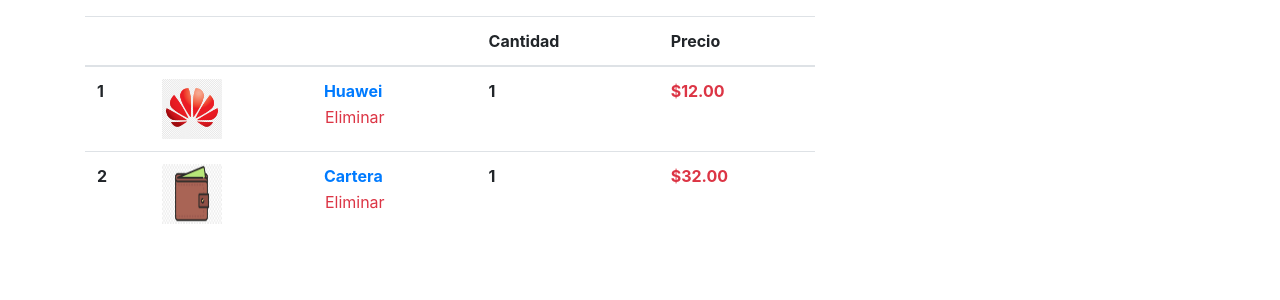
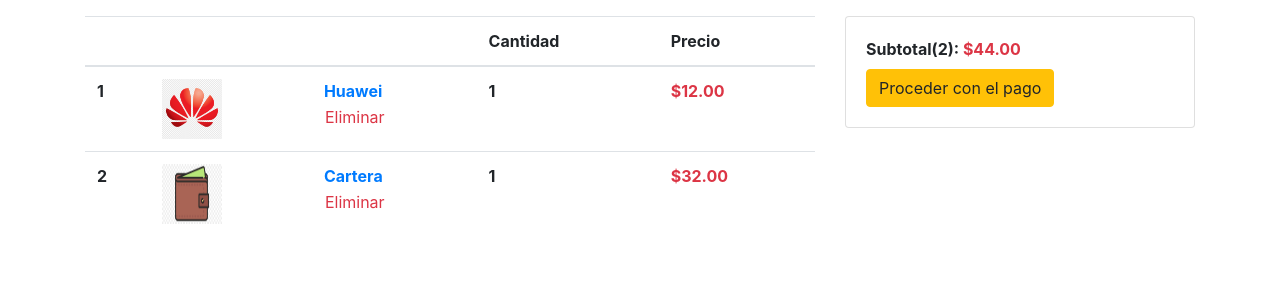
Before and after one commit to santiagoroncancio/pdjango, a Django app: template storeofllano/carts/templates/carts/cart.html in a window 1280 px wide. Shown: the part 56-356 px from the top of the page. Run offline with Django 3.2, Linux system fonts and the light colour scheme; the template is opened without the code that fills it: values that come from a table or form of the project are taken from there, others are empty; data comes from the database, SQL or seed files in the repository; both versions use the stored data as it was after the commit; some libraries are stand-ins or nearby versions.

Commit message:
Se incluyo el calcular el total

```diff
--- a/storeofllano/carts/models.py
+++ b/storeofllano/carts/models.py
@@ -1,10 +1,11 @@
 import uuid
+import decimal
 
 from django.db import models
 from users.models import User
 from products.models import Product
 
-from django.db.models.signals import pre_save
+from django.db.models.signals import pre_save, m2m_changed
 
 class Cart(models.Model):
     cart_id = models.CharField(max_length=100, null=False, blank=False, unique=True)
@@ -14,12 +15,30 @@ class Cart(models.Model):
     total = models.DecimalField(default=0.0, max_digits=8, decimal_places=2)
     created_at = models.DateTimeField(auto_now_add=True)
 
+    FEE = 0.05 #5% de comisión
+
     def __str__(self):
         return self.cart_id
 
+    def update_totals(self):
+        self.update_subtotal()
+        self.update_total()
+
+    def update_subtotal(self):
+        self.subtotal = sum([product.price for product in self.products.all()])
+        self.save()
+
+    def update_total(self):
+        self.total = self.subtotal + (self.subtotal * decimal.Decimal(Cart.FEE))
+        self.save()
 
 def set_cart_id(sender, instance, *args, **kwargs):
     if not instance.cart_id:
         instance.cart_id = str(uuid.uuid4())
 
+def update_totals(sender, instance, action, *args, **kwargs):
+    if action == 'post_add' or action == 'post_remove' or action == 'post_clear':
+        instance.update_totals()
+
 pre_save.connect(set_cart_id, sender=Cart)
+m2m_changed.connect(update_totals, sender=Cart.products.through)
--- a/storeofllano/carts/templates/carts/add.html
+++ b/storeofllano/carts/templates/carts/add.html
@@ -20,5 +20,11 @@
         <div class="font-weight-bold text-danger">
             {{ product.price | price_format }}
         </div>
+        <div class="mt-2">
+            <a href="{% url 'carts:cart' %}" class="btn btn-info">Ver carrito</a>
+        </div>
+        <div>
+            <a href="{% url 'index' %}">Seguir comprando</a>
+        </div>
     </div>
 {% endblock %}
--- a/storeofllano/carts/templates/carts/cart.html
+++ b/storeofllano/carts/templates/carts/cart.html
@@ -43,14 +43,27 @@
     </table>
 </div>
 <div class="col">
-
+    <div class="card">
+        <div class="card-body">
+            <div class="font-weight-bold">
+                Subtotal({{ cart.products.count }}): <span class="text-danger">
+                    {{cart.subtotal | price_format}}
+                </span>
+            </div>
+            <div class="mt-2">
+                <a href="#" class="btn btn-warning">
+                    Proceder con el pago
+                </a>
+            </div>
+        </div>
+    </div>
 </div>
 {% else %}
 <div class="col">
     <p class="h3">
         Tu carrito de compras está vacio.
     </p>
-    <a href="{% url 'index' %}">Seguir comprando</a>
+    <a href="{% url 'index' %}" class="mt-2">Seguir comprando</a>
 </div>
 {% endif %}
 
--- a/storeofllano/carts/views.py
+++ b/storeofllano/carts/views.py
@@ -1,4 +1,4 @@
-from django.shortcuts import render,redirect
+from django.shortcuts import render,redirect, get_object_or_404
 from .models import Cart
 from .utils import get_or_create_cart
 from products.models import Product
@@ -12,7 +12,7 @@ def cart(request):
 
 def add(request):
     cart = get_or_create_cart(request)
-    product = Product.objects.get(pk=request.POST.get('product_id'))
+    product = get_object_or_404(Product, pk = request.POST.get('product_id'))
 
     cart.products.add(product)
 
@@ -22,7 +22,7 @@ def add(request):
 
 def remove(request):
     cart = get_or_create_cart(request)
-    product = Product.objects.get(pk=request.POST.get('product_id'))
+    product = get_object_or_404(Product, pk = request.POST.get('product_id'))
 
     cart.products.remove(product)
 
```
Also changed, not shown: storeofllano/db.sqlite3.
